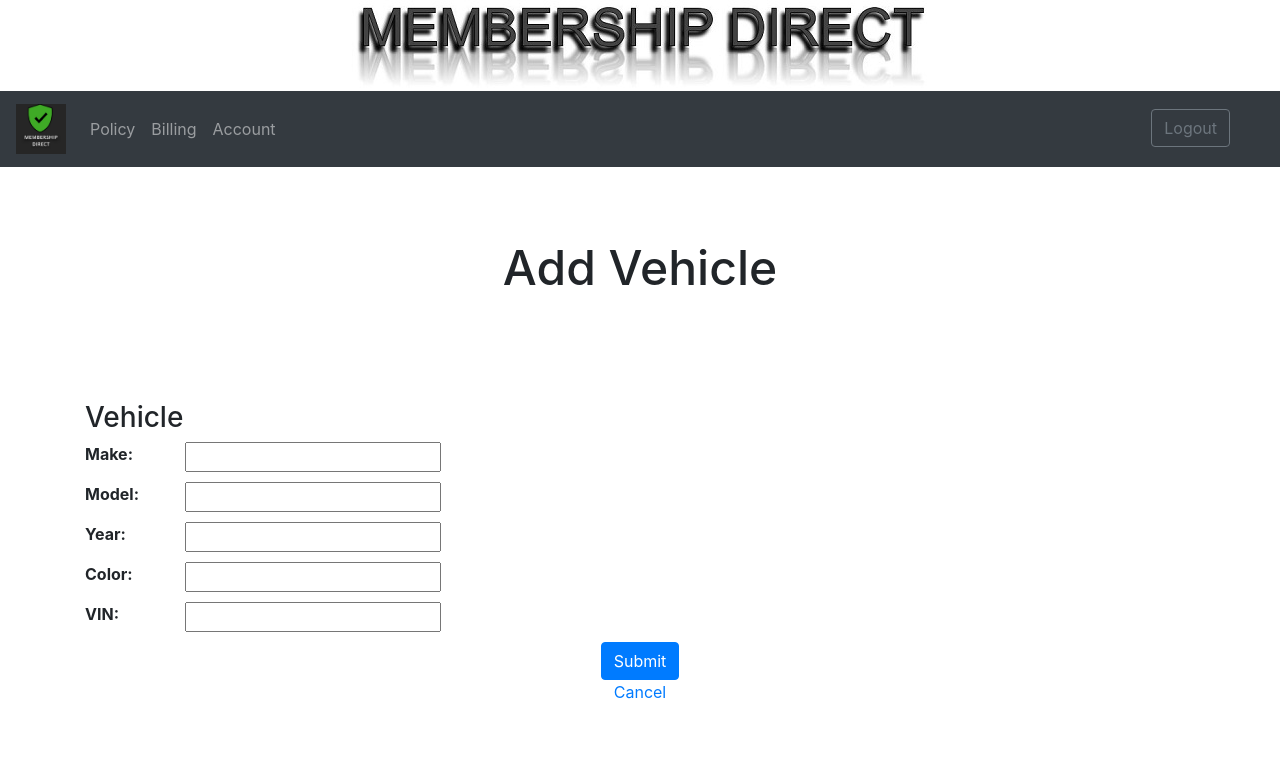
After one commit to newman15/Membership-Direct, a PHP site: page /add-vehicle.php in a window 1280 px wide. The commit adds this page. Shown: the top 783 px of the page. Run offline with PHP 8.4, Linux system fonts and the light colour scheme; the visitor is signed in with stand-in values (Sample User, id 1).

Commit message:
can add venhicle; file restructure

```diff
--- /dev/null
+++ b/add-vehicle.php
@@ -0,0 +1,98 @@
+<?php
+    session_start();
+
+    if(!isset($_SESSION['sessionEmail']))
+    {
+        header("location: index.html");
+        die();
+    }
+
+    // Import Nav Bar
+    require "includes/portal-nav.php";
+?>
+<!DOCTYPE html>
+<html lang="en">
+    <head>
+        <title>Portal - Account</title>
+        <meta charset="utf-8">
+        <meta name="viewport" content="width=device-width, initial-scale=1">
+        <link rel="stylesheet" href="https://maxcdn.bootstrapcdn.com/bootstrap/4.3.1/css/bootstrap.min.css">
+        <script src="https://ajax.googleapis.com/ajax/libs/jquery/3.4.1/jquery.min.js"></script>
+        <script src="https://cdnjs.cloudflare.com/ajax/libs/popper.js/1.14.7/umd/popper.min.js"></script>
+        <script src="https://maxcdn.bootstrapcdn.com/bootstrap/4.3.1/js/bootstrap.min.js"></script>
+        <style>
+            .top-link{
+                margin-left: 11%;
+                font-family: 'Varela Round', sans-serif;
+                font-weight: bold;
+            }
+            .nav-link{
+                color: black;
+            }
+            .tab-body-text{
+                font-size: 1.1em;
+            }
+            #more-info-tabs{
+                font-size: 1.5em;
+            }
+            h1{
+                text-align: center;
+                font-size: 3em;
+            }
+            .flex-container {
+                display: flex;
+                flex-direction: row;
+            }
+            .left-col{
+                font-weight: bold;
+                width:100px;
+                height:40px;
+            }
+        </style>
+    </head>
+
+    <body>
+        <br />
+        <br /><br />
+        <center><h1>Add Vehicle</h1></center>
+        <br/><br/><br/>
+        <!-- About Me tab -->
+        <div id="about_me" class="container tab-pane active"><br>
+        <h3>Vehicle </h3>
+
+        <form action='vehicle-submit.php' method='POST'>
+            <div class="flex-container">
+                <div class="left-col">Make:</div>
+                <div><input type="text" name="make"></div>
+            </div>
+
+            <div class="flex-container">
+                <div class="left-col">Model:</div>
+                <div><input type="text" name="model"></div>
+            </div>
+
+            <div class="flex-container">
+                <div class="left-col">Year:</div>
+                <div><input type="text" name="year"></div>
+            </div>
+
+            <div class="flex-container">
+                <div class="left-col">Color:</div>
+                <div><input type="text" name="color"></div>
+            </div>
+
+            <div class="flex-container">
+                <div class="left-col">VIN:</div>
+                <div><input type="text" name="vin"></div>
+            </div>
+            <center>
+                <button type="submit" class="btn btn-primary">
+                    Submit
+                </button><br/>
+
+                <a href="account.php">Cancel</a>
+            </center>
+        </form>
+        </div>
+    </body>
+</html>
--- a/contact-submit.php
+++ b/contact-submit.php
@@ -1,8 +1,5 @@
 <?php
     session_start();
-
-    // Import Nav Bar
-    require "includes/portal-nav.php";
 
     if(isset($_SESSION['sessionEmail'])){
 
--- a/edit-contact.php
+++ b/edit-contact.php
@@ -123,7 +123,6 @@
                 <div><input type="text" name="zip-code" value = "<?php echo $zip_code ?>"></div>
             </div>
 
-            </div>
             <center>
             <button type="submit" class="btn btn-primary">
                 Submit Changes
@@ -132,5 +131,6 @@
             <a href="account.php">Cancel</a>
             </center>
         </form>
+        </div>
     </body>
 </html>
```
Also changed, not shown: account.php (+49 -69 lines), vehicle-submit.php (added, +40 -0 lines).
